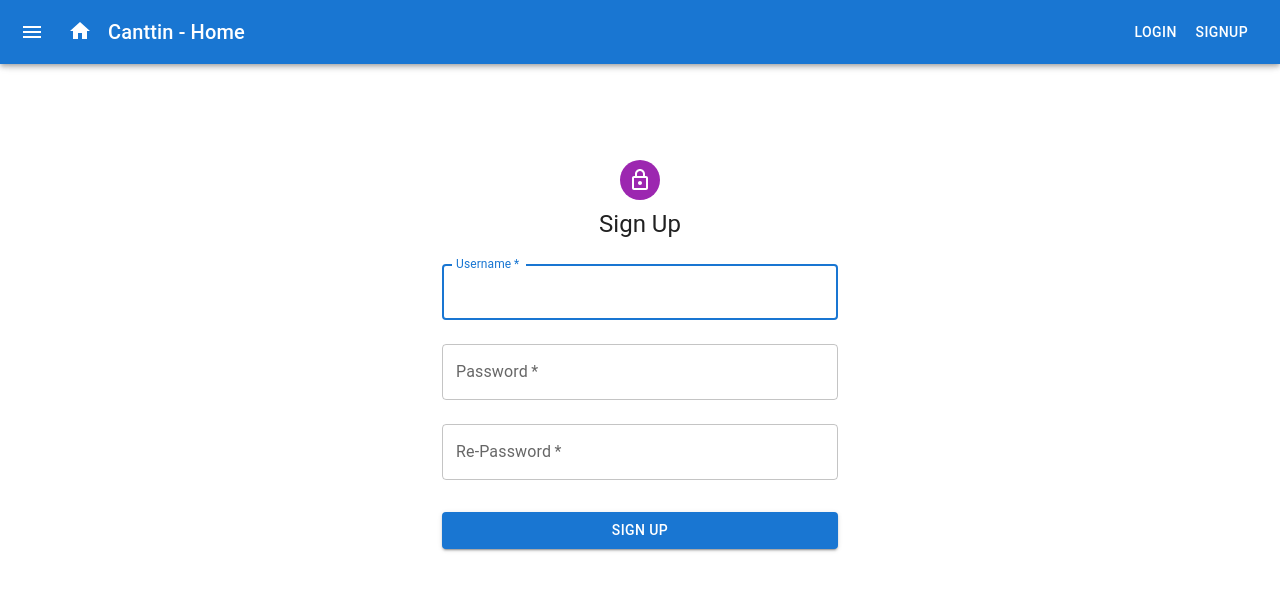
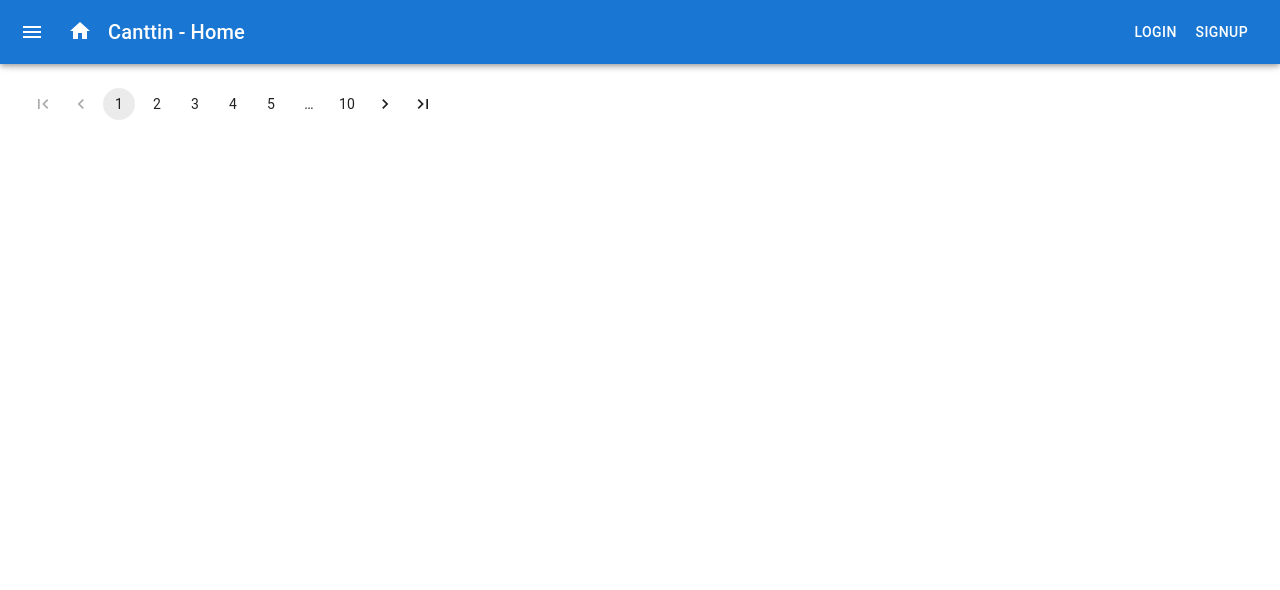
Before and after one commit to OmarThinks/Cantiin-React-MaterialUI, a React (Create React App) app in the folder Cantiin-React-MaterialUI/: page /test in a window 1280 px wide. Shown: the top 590 px of the page. Built offline with nearby package versions, Linux system fonts and the light colour scheme; no server answers.

Commit message:
Made dummy testing pagination

```diff
--- a/Cantiin-React-MaterialUI/src/Routes/Test.js
+++ b/Cantiin-React-MaterialUI/src/Routes/Test.js
@@ -1,180 +1,11 @@
-import React,  {useState, useContext} from "react";
-import Avatar from "@mui/material/Avatar";
-import Button from "@mui/material/Button";
-import CssBaseline from "@mui/material/CssBaseline";
-import TextField from "@mui/material/TextField";
-import FormControlLabel from "@mui/material/FormControlLabel";
-import Checkbox from "@mui/material/Checkbox";
-import Link from "@mui/material/Link";
-import Grid from "@mui/material/Grid";
-import Box from "@mui/material/Box";
-import LockOutlinedIcon from "@mui/icons-material/LockOutlined";
-import Typography from "@mui/material/Typography";
-import Container from "@mui/material/Container";
-import { createTheme, ThemeProvider } from "@mui/material/styles";
+import * as React from 'react';
+import Pagination from '@mui/material/Pagination';
+import Stack from '@mui/material/Stack';
 
-import AuthContext from "../Contexts/Authentication";
-import fetchers from "../Functions/fetchers";
-
-
-
-function Copyright(props) {
-	return (
-		<Typography variant="body2" color="text.secondary" align="center" {...props}>
-			{"Copyright © "}
-			<Link color="inherit" href="https://mui.com/">
-        Your Website
-			</Link>{" "}
-			{new Date().getFullYear()}
-			{"."}
-		</Typography>
-	);
+export default function PaginationButtons() {
+  return (
+    <Stack spacing={2}>
+      <Pagination count={10} showFirstButton showLastButton />
+    </Stack>
+  );
 }
-
-const theme = createTheme();
-
-export default function SignIn() {
-	const {successfulUserResponse} = useContext(AuthContext);
-
-
-	const [errMessage,setErrorMessage] = useState("");
-	const [formErrors,setFormErrors] = useState({username:"", password:"",repassword:""});
-
-	const handleSubmit = (event) =>{
-		event.preventDefault();
-		const formData = new FormData(event.currentTarget);
-		const username=  formData.get("username");
-		const password= formData.get("password");
-		const repassword= formData.get("repassword");
-		setErrorMessage("");
-		setFormErrors({username:"", password:"", repassword:""});
-		console.log(username);
-		console.log(password);
-		console.log(repassword);
-		if(password !== repassword){
-			console.log("Password mismatch");
-			setFormErrors({repassword:"Password Mismatch"});return;}
-
-
-
-		fetchers.auth.signup({username, password})
-			.then(function (response) {
-				successfulUserResponse(response);
-				window.location.replace("/");
-			})
-			.catch(function (error) {
-				console.log();
-				//setErrorMessage("Wrong Username or Password");
-
-				let data = error.response.data;
-				console.log(data);
-				setFormErrors({...formErrors, ...data});
-			})
-			.catch(()=>{
-				console.log("second error");
-				setErrorMessage("Something went wrong");
-			});
-
-	};
-
-
-	const handleChange=(e)=>{
-		setFormErrors(
-			{
-					...formErrors,
-					[e.target.name]:""
-			}
-		);
-	};
-
-
-
-
-
-
-
-
-
-
-
-
-
-
-	return (
-		<ThemeProvider theme={theme}>
-			<Container component="main" maxWidth="xs">
-				<CssBaseline />
-				<Box
-					sx={{
-						marginTop: 8,
-						display: "flex",
-						flexDirection: "column",
-						alignItems: "center",
-					}}
-					>
-					<Avatar sx={{ m: 1, bgcolor: "secondary.main" }}>
-						<LockOutlinedIcon />
-					</Avatar>
-					<Typography component="h1" variant="h5">
-            			Sign Up
-					</Typography>
-					<Box component="form" onSubmit={handleSubmit} noValidate sx={{ mt: 1 }}>
-						<TextField
-							margin="normal"
-							required
-							fullWidth
-							id="username"
-							label="Username"
-							name="username"
-							autoFocus
-							error={formErrors.username?true:false}
-							helperText={formErrors.username||undefined}
-							onChange={handleChange}
-
-						/>
-						<TextField
-							margin="normal"
-							required
-							fullWidth
-							name="password"
-							label="Password"
-							type="password"
-							id="password"
-							error={formErrors.password?true:false}
-							helperText={formErrors.password||undefined}
-							onChange={handleChange}
-						/>
-						<TextField
-							margin="normal"
-							required
-							fullWidth
-							name="repassword"
-							label="Re-Password"
-							type="password"
-							id="repassword"
-							error={formErrors.repassword?true:false}
-							helperText={formErrors.repassword||undefined}
-							onChange={handleChange}
-						/>
-						<Typography sx={{
-							display:"flex",
-							justifyContent:"center",
-							color: "error.main"
-						}}>
-							{errMessage}
-						</Typography>
-						<Button
-							type="submit"
-							fullWidth
-							variant="contained"
-							sx={{ mt: 3, mb: 2 }}
-						>
-              			Sign Up
-						</Button>
-
-					</Box>
-				</Box>
-			</Container>
-		</ThemeProvider>
-	);
-}
```
